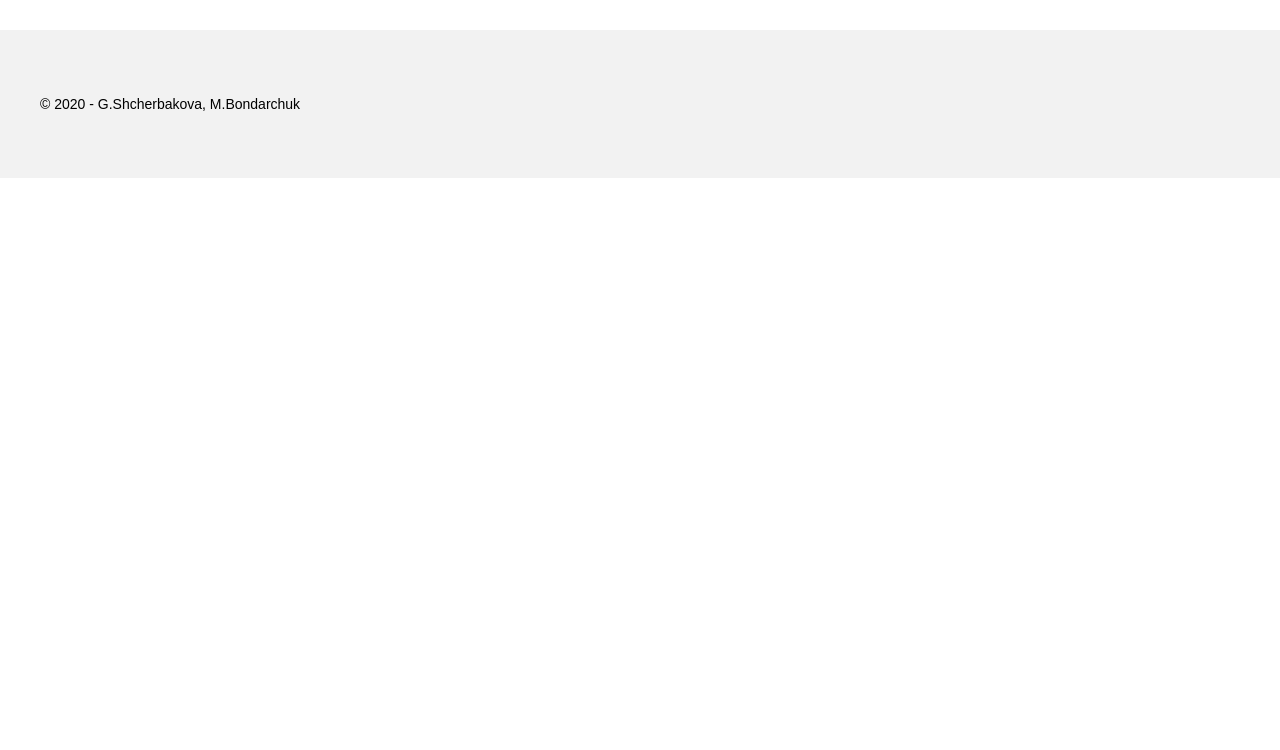
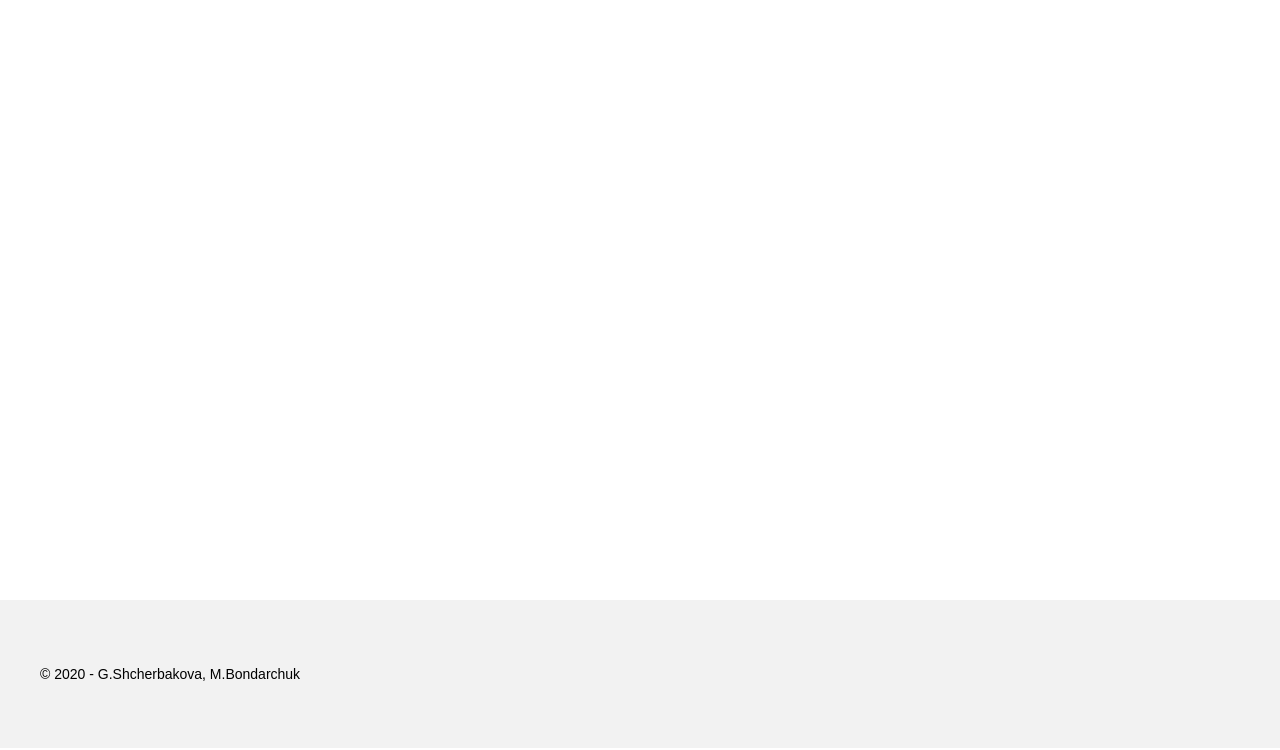
Before and after one commit to MaksymBondarchuk/Django-Jewellery-Online-Shop, a Django app: template templates/layout.html in a window 1280 px wide. Shown: the part 50-800 px from the top of the page. Run offline with Django 3.2, Linux system fonts and the light colour scheme; tables that the repository leaves empty hold one stand-in row (values such as "Sample post"); the template is opened without the code that fills it: values that come from a table or form of the project are taken from there, most other values are stand-ins (such as "Sample title", 1, 10 or a date in 2020); parts of the project's set-up code (start-up, migrations or seed data) failed here and were passed over.

Commit message:
With min body height

```diff
--- a/static/site.css
+++ b/static/site.css
@@ -45,6 +45,7 @@ a {
 }
 
 .body-content {
+    min-height: 520px;
     height: 100%;
     margin-top: 50px;
     margin-bottom: 10px;
```
Also changed, not shown: db.sqlite3.
